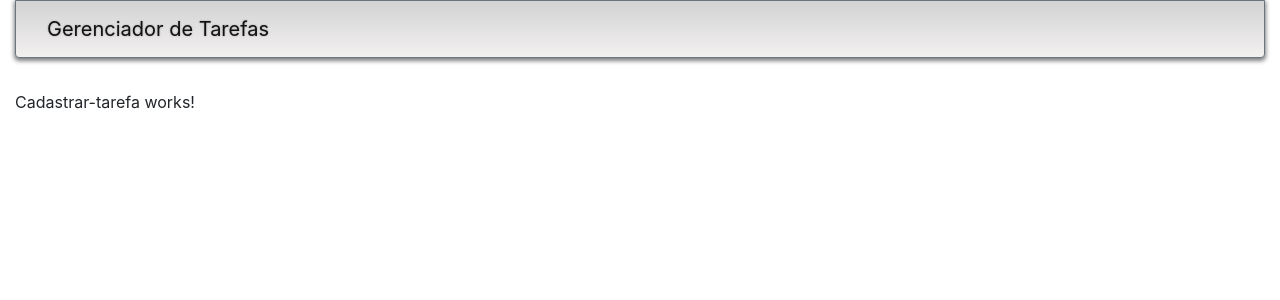
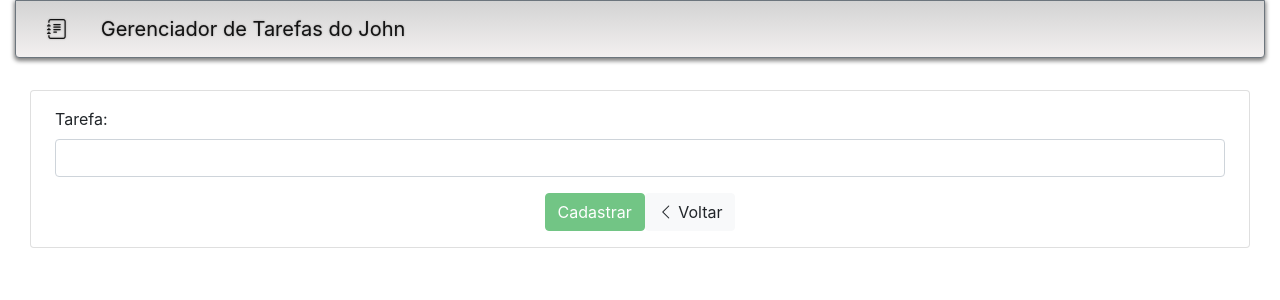
Before and after one commit to jhonjonh/gerenciador-de-tarefas, an Angular app: page /tarefas/cadastrar in a window 1280 px wide. Shown: the top 300 px of the page. Built offline with nearby package versions, Linux system fonts and the light colour scheme.

Commit message:
rota cadastrar pronta

```diff
--- a/src/app/app.component.html
+++ b/src/app/app.component.html
@@ -3,6 +3,7 @@
     <div class="container-fluid">
       <div class="navbar-header">
         <a class="navbar-brand" href="#">
+          <i class="bi bi-journal-text"></i><span>&nbsp;&nbsp;&nbsp;&nbsp;&nbsp;</span>
           <!-- interpolacao de string do Angular - insere title de app.component-->
           {{ title }}
         </a>
--- a/src/app/app.component.ts
+++ b/src/app/app.component.ts
@@ -6,5 +6,5 @@ import { Component } from '@angular/core';
   styleUrls: ['./app.component.css'],
 })
 export class AppComponent {
-  title = 'Gerenciador de Tarefas';
+  title = 'Gerenciador de Tarefas do John';
 }
--- a/src/app/tarefas/cadastrar/cadastrar-tarefa.component.html
+++ b/src/app/tarefas/cadastrar/cadastrar-tarefa.component.html
@@ -1 +1,22 @@
-<p>Cadastrar-tarefa works!</p>
+<div class="container-fluid">
+    <form class="card px-4 pt-3" #formTarefa="ngForm">
+      <div class="form-group">
+        <label for="nome">Tarefa:</label>
+        <input type="text" class="form-control" id="nome" name="nome" #nome="ngModel" [(ngModel)]="tarefa.nome" minlength="5" required>
+        <div *ngIf="nome.errors && (nome.dirty || nome.touched)" class="alert alert-danger mt-4">
+          <div [hidden]= "!nome.errors.required">
+            Digite a tarefa.
+          </div>
+          <div [hidden]= "!nome.errors.minlength">
+            A tarefa deve conter ao menos 5 caracteres.
+          </div>
+        </div>
+      </div>
+      <div class="form-group text-center">
+        <input type="submit" class="btn btn-success" (click)="cadastrar()" value="Cadastrar" [disabled]="!formTarefa.form.valid">
+        <a class="btn btn-light" [routerLink]= "['/tarefas']">
+          <i class="bi bi-chevron-left"></i> Voltar
+        </a>
+      </div>
+    </form>
+  </div>
--- a/src/app/tarefas/cadastrar/cadastrar-tarefa.component.ts
+++ b/src/app/tarefas/cadastrar/cadastrar-tarefa.component.ts
@@ -1,4 +1,9 @@
-import { Component, OnInit } from '@angular/core';
+import { Component, OnInit, ViewChild } from '@angular/core';
+import { NgForm } from '@angular/forms';
+import { Router } from '@angular/router';
+
+import { TarefaService, Tarefa } from '../shared';
+
 
 @Component({
   selector: 'app-cadastrar-tarefa',
@@ -7,9 +12,20 @@ import { Component, OnInit } from '@angular/core';
 })
 export class CadastrarTarefaComponent implements OnInit {
 
-  constructor() { }
+  @ViewChild ('formTarefa', {static:true})formTarefa : NgForm;
+  tarefa :Tarefa;
 
-  ngOnInit(): void {
+  constructor(private tarefaService: TarefaService, private router :Router) { }
+
+  ngOnInit() {
+    this.tarefa = new Tarefa();
+  }
+
+  cadastrar() :void{
+    if(this.formTarefa.form.valid){
+      this.tarefaService.cadastrar(this.tarefa);
+      this.router.navigate(["/tarefas"]);
+    }
   }
 
 }
--- a/src/app/tarefas/listar/listar-tarefa.component.ts
+++ b/src/app/tarefas/listar/listar-tarefa.component.ts
@@ -15,10 +15,10 @@ export class ListarTarefaComponent implements OnInit {
 
   ngOnInit() {
     this.tarefas = this.listarTodos();
-    this.tarefas = [
-      new Tarefa ( 1, "Tarefa 01", false),
-      new Tarefa ( 2, "Tarefa 02", true)
-    ]
+    // this.tarefas = [
+    //   new Tarefa ( 1, "Tarefa 01", false),
+    //   new Tarefa ( 2, "Tarefa 02", true)
+    // ]
   }
 
   listarTodos() :Tarefa[] {
```
Also changed, not shown: src/app/tarefas/listar/listar-tarefa.component.html (indentation only).
